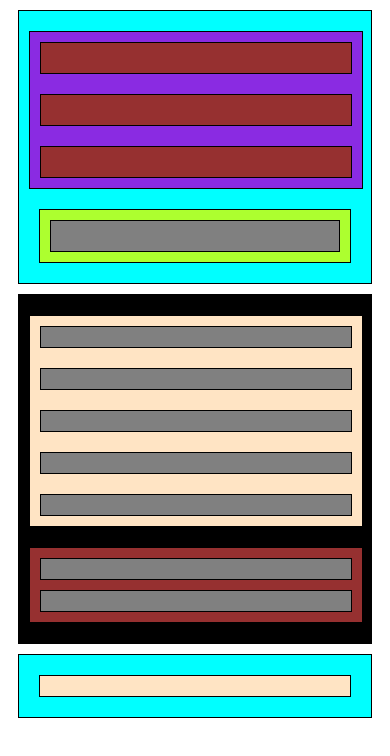
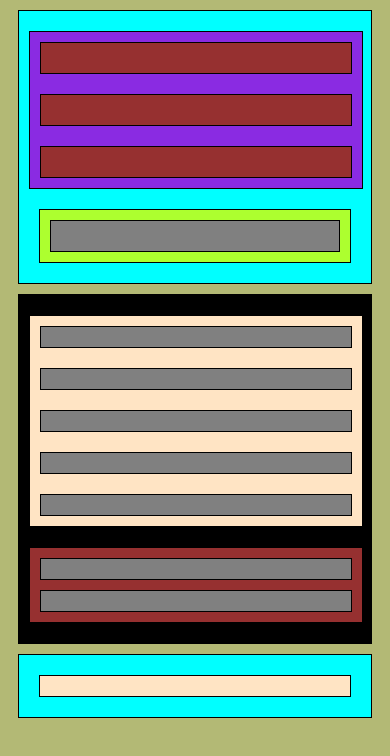
Before and after one commit to Vicdrilo/S1.1.-HTML-i-CSS-amb-Flex, a plain HTML site: page index.html in a window 390 px wide. Drawn offline with Linux system fonts and the light colour scheme.

Commit message:
S1.1. HTML i CSS amb Flex - Ejercicio 4

```diff
--- a/css/style.css
+++ b/css/style.css
@@ -28,6 +28,11 @@ div{
 .yellow{background-color:greenyellow}
 .grey{background-color: grey;}
 
+body{
+    background-color: rgba(48, 141, 150, 0.667);
+}
+
+
 /******************************************/
 
 /*Media Query for Desktop*/
@@ -57,6 +62,9 @@ div{
     .sub-block-2{
         width:100%;
         margin-left:0;
+    }
+    body{
+        background-color: rgba(150, 48, 101, 0.667);
     }
 
 }
@@ -90,11 +98,14 @@ div{
         width:100%;
     }
 
-    /* div.yellow>div, #sub-block-2>div, #block-3>div*/
+
     div.yellow>div, #sub-block-2>div, #block-3>div, #sub-block-1>div{
         width: auto;
     }
 
+    body{
+        background-color: rgba(141, 150, 48, 0.667);
+    }
 
 }
 
```
